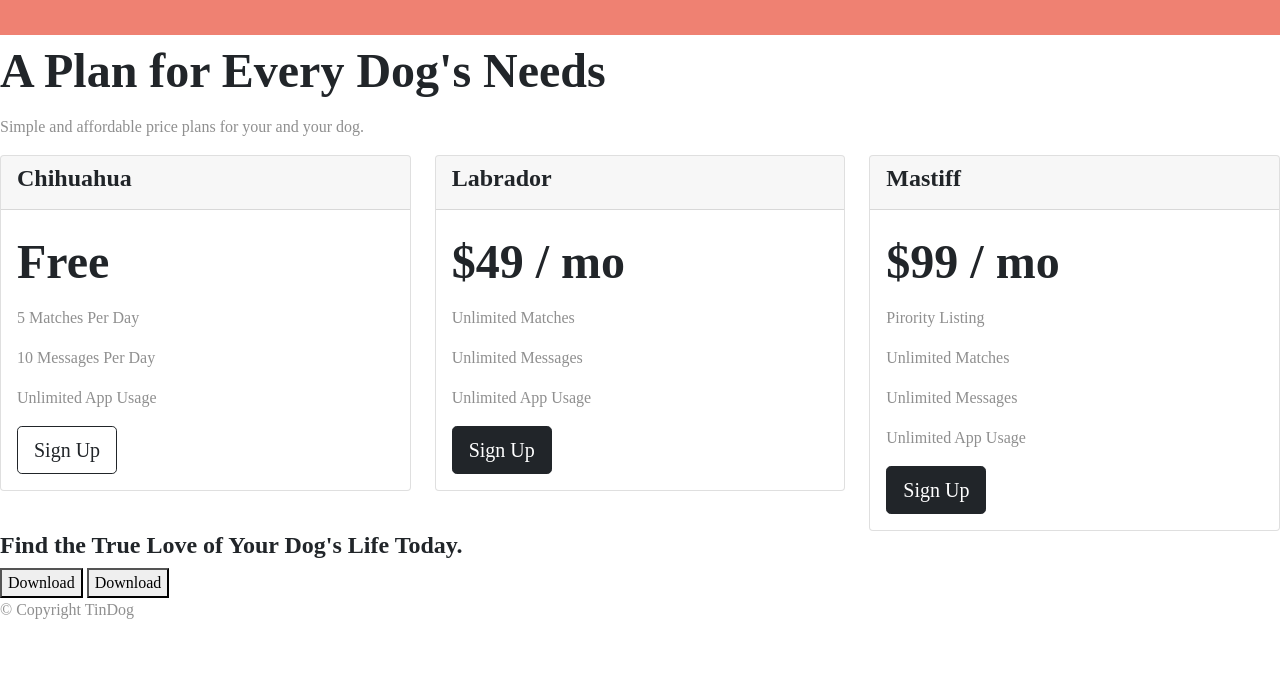
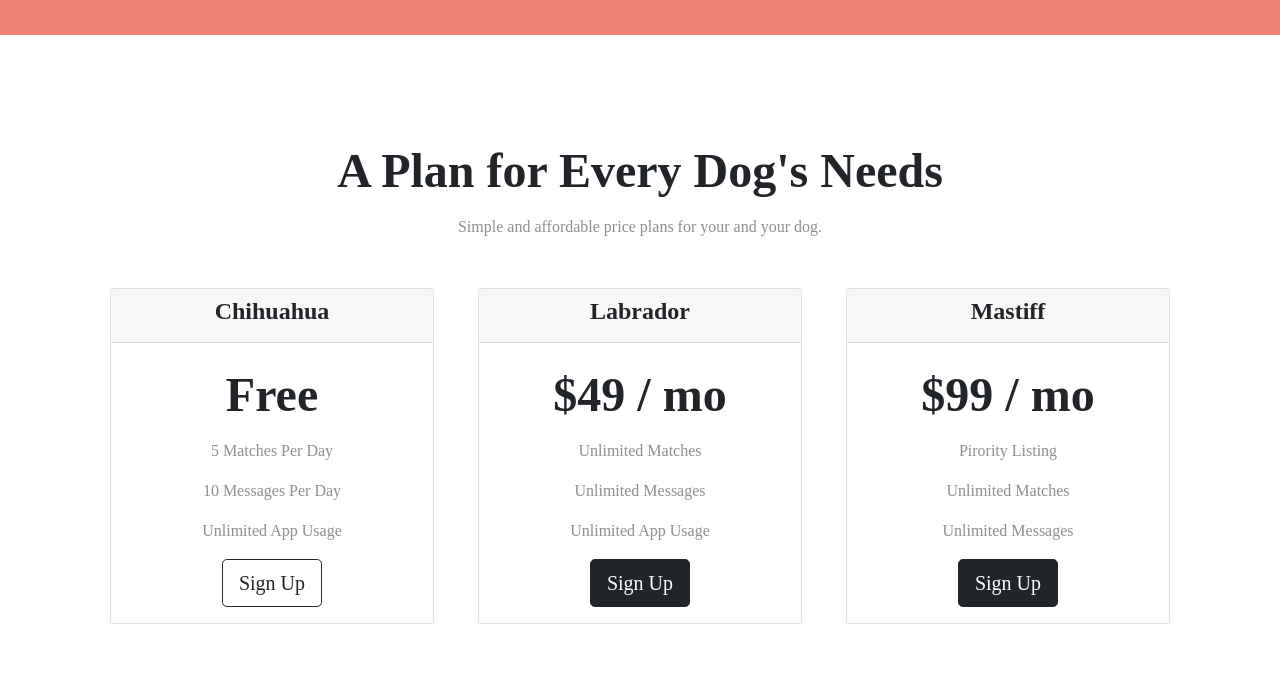
Before and after one commit to jubhavsar/Tindog, a plain HTML site: page index.html in a window 1280 px wide. Shown: the part 1921-2620 px from the top of the page. Before the commit the page ends 2559 px from the top, so only its background shows below. Drawn offline with nearby package versions, Linux system fonts and the light colour scheme; a web font is replaced by a local one.

Commit message:
Styled cards

```diff
--- a/css/styles.css
+++ b/css/styles.css
@@ -105,3 +105,12 @@ p {
   width: 15%;
   padding: 20px 20px 50px;
 }
+
+/* Pricing-Section */
+#pricing {
+  padding: 100px;
+  text-align: center;
+}
+.pricing-column {
+  padding: 3% 2%;
+}
--- a/index.html
+++ b/index.html
@@ -148,7 +148,7 @@
     <h2>A Plan for Every Dog's Needs</h2>
     <p>Simple and affordable price plans for your and your dog.</p>
     <div class="row">
-      <div class="col-lg-4 col-md-6">
+      <div class="pricing-column col-lg-4 col-md-6">
         <div class="card">
           <div class="card-header">
             <h3>Chihuahua</h3>
@@ -162,7 +162,7 @@
           </div>
         </div>
       </div>
-      <div class="col-lg-4 col-md-6">
+      <div class="pricing-column col-lg-4 col-md-6">
         <div class="card">
           <div class="card-header">
             <h3>Labrador</h3>
@@ -176,7 +176,7 @@
           </div>
         </div>
       </div>
-      <div class="col-lg-4">
+      <div class="pricing-column col-lg-4">
         <div class="card">
           <div class="card-header">
             <h3>Mastiff</h3>
@@ -186,7 +186,6 @@
             <p>Pirority Listing</p>
             <p>Unlimited Matches</p>
             <p>Unlimited Messages</p>
-            <p>Unlimited App Usage</p>
             <button class="btn btn-lg btn-block btn-dark" type="button">Sign Up</button>
           </div>
         </div>
```
